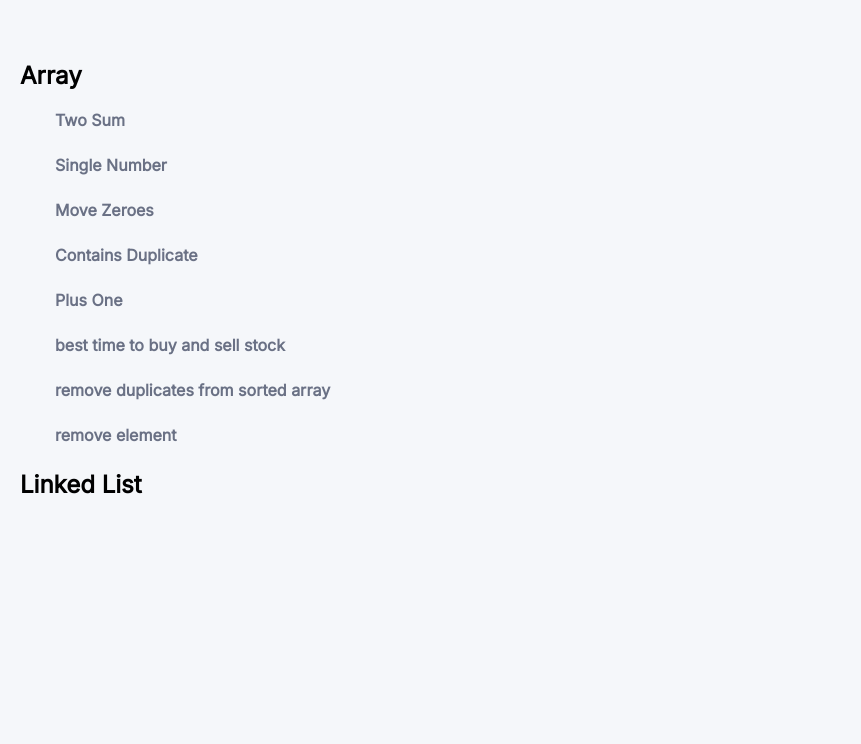
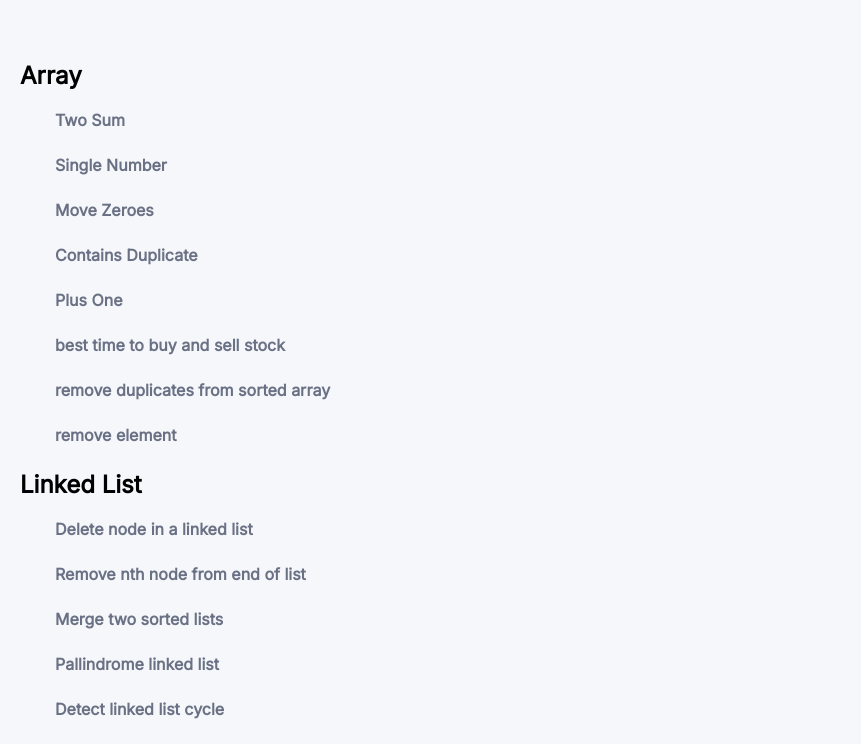
Before and after one commit to draceel07/Leet_Code_, a plain HTML site: page index.html in a window 1280 px wide. Shown: the part 94-838 px from the top of the page, without its empty margins (0-861 px from the left). Before the commit the page ends 800 px from the top, so only its background shows below. Drawn offline with nearby package versions, Linux system fonts and the light colour scheme.

Commit message:
Update index.html

```diff
--- a/index.html
+++ b/index.html
@@ -29,6 +29,11 @@
     <div class="topic-section">
                     <ol class="list-section-lists">
                         <ot class="list-section-topic-heading"><h2>Linked List</h2></ot>
+                        <dd class="list-bubble"><a href="https://leetcode.com/problems/delete-node-in-a-linked-list/">Delete node in a linked list </a></dd>
+                        <dd class="list-bubble"><a href="https://leetcode.com/problems/remove-nth-node-from-end-of-list/">Remove nth node from end of list </a></dd>
+                        <dd class="list-bubble"><a href="https://leetcode.com/problems/merge-two-sorted-lists/">Merge two sorted lists </a></dd>
+                        <dd class="list-bubble"><a href="https://leetcode.com/problems/palindrome-linked-list/">Pallindrome linked list </a></dd>
+                        <dd class="list-bubble"><a href="https://leetcode.com/problems/linked-list-cycle/">Detect linked list cycle </a></dd>
                   </ol>
              <div>
     </section>
```
